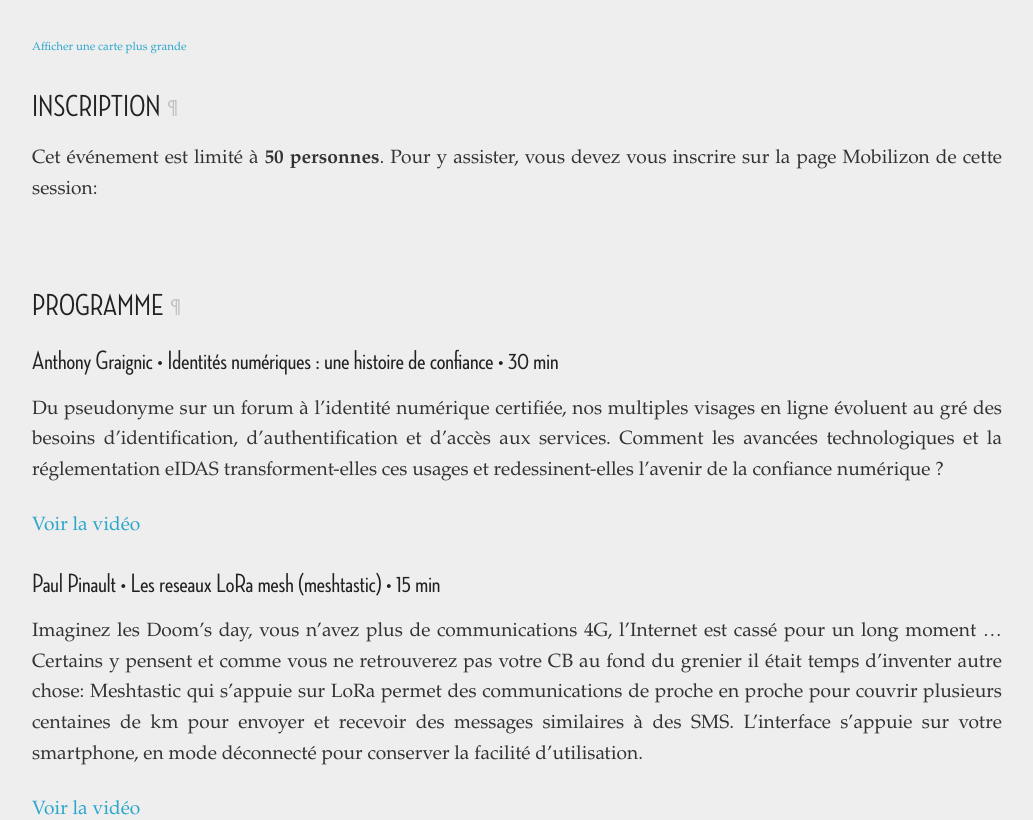
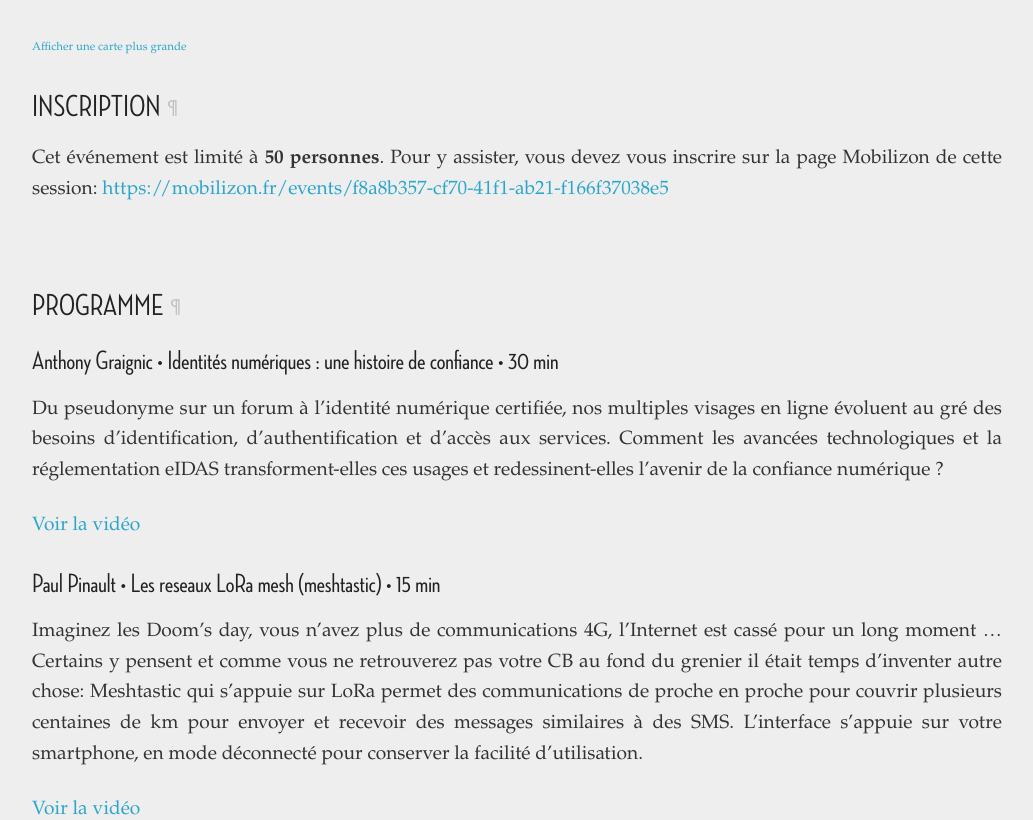
Before and after one commit to clermontech/clermontech.github.com, a Jekyll site: the page built from _posts/2025-02-04-api-hour-63.md, in a window 1280 px wide and 900 px high, scrolled down 1081 px, cut to the strip 80-900 px from the top of the window. Shown: the whole strip, without its empty margins (123-1156 px from the left). Built offline with Jekyll 4.4.1, drawn with Linux system fonts in a browser that asks for light colours; some of the changed lines change nothing that is shown.

Commit message:
ah63: add mobilizon

```diff
--- a/_posts/2025-02-04-api-hour-63.md
+++ b/_posts/2025-02-04-api-hour-63.md
@@ -24,7 +24,7 @@ exacte est : [**1 Rue de la Chebarde, 63178 Aubière**](https://www.openstreetma
 
 Cet événement est limité à **50 personnes**. Pour y assister, vous devez vous
 inscrire sur la page Mobilizon de cette session:
-[]()
+[https://mobilizon.fr/events/f8a8b357-cf70-41f1-ab21-f166f37038e5](https://mobilizon.fr/events/f8a8b357-cf70-41f1-ab21-f166f37038e5)
 
 <br/>
 
```
